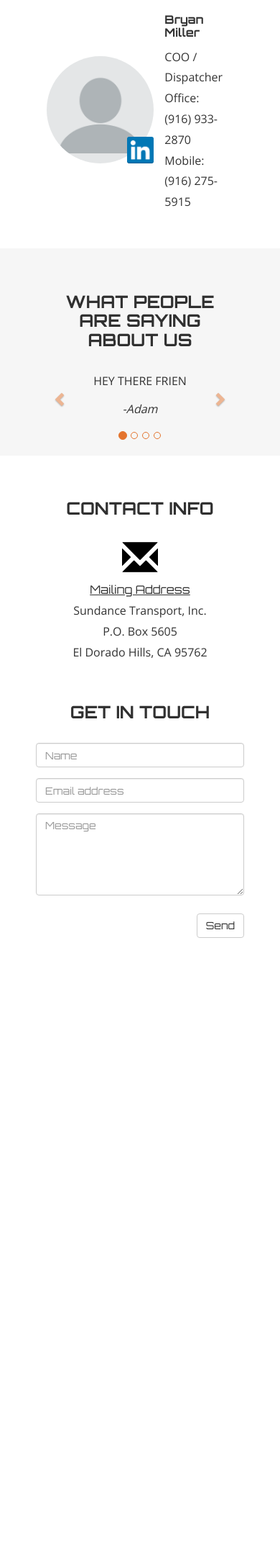
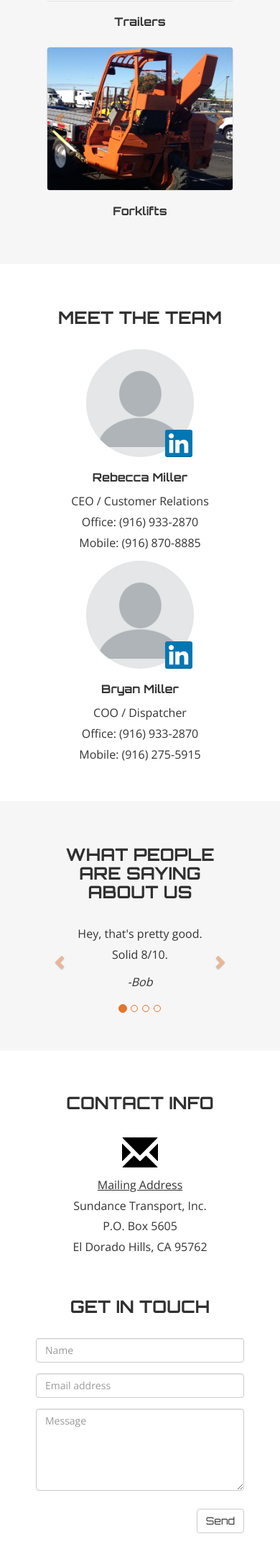
Before and after one commit to Babaganoosh76/Sundance-Transport-Website, a PHP site: page / in a window 390 px wide. Shown: the part 3937-6107 px from the top of the page at 72% size. Before the commit the page ends 5240 px from the top, so only its background shows below. Run offline with PHP 8.4, Linux system fonts and the light colour scheme; some libraries are stand-ins or nearby versions.

Commit message:
Finishing touches!

```diff
--- a/index.html
+++ b/index.html
@@ -245,24 +245,19 @@
         </div>
       </a>
     </div>
-
     <div class="collapse navbar-collapse" id="myNavbar">
       <ul class="nav navbar-nav">
         <li><a href="#services">SERVICES</a></li>
         <li><a href="#about">ABOUT US</a></li>
         <li><a href="#subhaul">SUBHAUL INFO</a></li>
         <li><a href="#equipment">EQUIPMENT</a></li>
+        <li><a href="#team">MEET THE TEAM</a></li>
         <li><a href="#testimonials">TESTIMONIALS</a></li>
-        <li><a href="#team">MEET THE TEAM</a></li>
-        <li><a href="#contact">CONTACT US</a></li>
+        <li><a href="#footer">CONTACT US</a></li>
       </ul>
     </div>
   </div>
 </nav>
-
-<div id="bgImg">
-  <img src="pics/header.jpg">
-</div>
 
 <div id="banner" class="col-sm-3 hidden-xs">
   <div id="visible">
@@ -283,9 +278,9 @@
           <li><a href="#about">ABOUT US</a></li>
           <li><a href="#subhaul">SUBHAUL INFO</a></li>
           <li><a href="#equipment">EQUIPMENT</a></li>
+          <li><a href="#team">MEET THE TEAM</a></li>
           <li><a href="#testimonials">TESTIMONIALS</a></li>
-          <li><a href="#team">MEET THE TEAM</a></li>
-          <li><a href="#contact">CONTACT US</a></li>
+          <li><a href="#footer">CONTACT US</a></li>
         </ul>
       </div>
     </nav>
@@ -304,7 +299,6 @@
   <div class="col-sm-3"></div>
   <div class="col-sm-9">
     <h2>SERVICES</h2>
-    <br>
     <div class="row slideanim slide">
       <div class="col-sm-4">
         <span class="glyphicon glyphicon-resize-horizontal"></span>
@@ -322,7 +316,6 @@
         <p>All of our trucks can carry piggy-back forklifts</p>
       </div>
     </div>
-    <br><br>
     <div class="row slideanim slide">
       <div class="col-sm-4">
         <span class="glyphicon glyphicon-certificate"></span>
@@ -408,7 +401,7 @@
 </div>
 
 <!-- Equipment -->
-<!-- <div id="equipment" class="container-fluid text-center bg-grey">
+<div id="equipment" class="container-fluid text-center bg-grey">
   <div class="row text-center">
     <div class="col-sm-3"></div>
     <div class="col-sm-9">
@@ -502,7 +495,7 @@
       </div>
     </div>
   </div>
-</div> -->
+</div>
 
 <!-- Meet the Team -->
 <div id="team" class="container-fluid bg-white">
@@ -510,26 +503,26 @@
     <div class="col-sm-3"></div>
     <div class="col-sm-9 text-center">
       <h2>Meet the Team</h2>
-      <div class="col-sm-6 profile">
-       <div class="col-sm-4 profpic">
+      <div class="col-sm-6 col-xs-12 profile">
+       <div class="col-sm-4 col-xs-12 profpic">
           <img src="pics/blank-profile-picture.png">
           <a href="https://www.linkedin.com/in/rebecca-miller-905b8714" target="_blank">
             <img src="pics/linkedin.png" id="linkedin">
           </a>
         </div>
-        <div class="col-sm-8">
+        <div class="col-sm-8 col-xs-12">
           <h3>Rebecca Miller</h3>
           <p>CEO / Customer Relations<br>Office: (916) 933-2870<br>Mobile: (916) 870-8885</p>
         </div>
       </div>
-      <div class="col-sm-6 profile">
-        <div class="col-sm-4 profpic">
+      <div class="col-sm-6 col-xs-12 profile">
+        <div class="col-sm-4 col-xs-12 profpic">
           <img src="pics/blank-profile-picture.png">
           <a href="https://www.linkedin.com/in/bryan-miller-1643506a" target="_blank">
             <img src="pics/linkedin.png" id="linkedin">
           </a>
         </div>
-        <div class="col-sm-8">
+        <div class="col-sm-8 col-xs-12 ">
           <h3>Bryan Miller</h3>
           <p>COO / Dispatcher<br>Office: (916) 933-2870<br>Mobile: (916) 275-5915</p>
         </div>
@@ -544,26 +537,26 @@
   <div class="col-sm-9">
     <h2>What People Are Saying About Us</h2>
     <div id="myCarousel" class="carousel slide" data-ride="carousel">
-      <!-- Wrapper for slides -->
+
       <div class="carousel-inner" role="listbox">
         <div class="item active">
-          <p>HEY THERE FRIEN</p>
-          <p><i>-Adam</i></p>
+          <p>Hey, that's pretty good.<br>Solid 8/10.</p>
+          <p><i>-Bob</i></p>
         </div>
         <div class="item">
-          <p>IT'S ME</p>
-          <p><i>-Adam</i></p>
+          <p>I'm speechless<br>I don't even know what to say</p>
+          <p><i>-Jerry</i></p>
         </div>
         <div class="item">
-          <p>YOUR CONSCIENCE</p>
-          <p><i>-Adam</i></p>
+          <p>Fan-f*ckin-tastic.<br>'Nuff said.</p>
+          <p><i>-Dude</i></p>
         </div>
         <div class="item">
-          <p>AYYYYYYYY</p>
-          <p><i>-Adam</i></p>
+          <p>AYYYYYYYY<br>LMAO</p>
+          <p><i>-Joe</i></p>
         </div>
       </div>
-      <!-- Left and right controls -->
+
       <a class="left carousel-control" href="#myCarousel" role="button" data-slide="prev">
         <span class="glyphicon glyphicon-chevron-left" aria-hidden="true"></span>
         <span class="sr-only">Previous</span>
@@ -572,7 +565,7 @@
         <span class="glyphicon glyphicon-chevron-right" aria-hidden="true"></span>
         <span class="sr-only">Next</span>
       </a>
-      <!-- Indicators -->
+
       <ol class="carousel-indicators">
         <li data-target="#myCarousel" data-slide-to="0" class="active"></li>
         <li data-target="#myCarousel" data-slide-to="1"></li>
@@ -584,9 +577,9 @@
 </div>
 
 <!-- Contact Us -->
-<div id="contact" class="container-fluid bg-white">
+<div id="footer" class="container-fluid bg-white">
   <div class="row">
-    <div id="mail" class="col-sm-6 text-center">
+    <div id="contact" class="col-sm-6 text-center">
       <h2>Contact Info</h2>
       <span class="glyphicon glyphicon-envelope logo-small"></span>
       <p><u>Mailing Address</u><br>Sundance Transport, Inc.<br>P.O. Box 5605<br>El Dorado Hills, CA 95762</p>
--- a/resize.js
+++ b/resize.js
@@ -1,15 +1,15 @@
 var hw, hh, hp;
 
-$(window).on("load resize", function(){
-	hw = $('#title').width();
-	hh = hw/8;
-	hp = hh/2;
-	// $('#title').height(hh);
-	$('#title').css({"padding": + hp +"px 25px"});
-});
+// $(window).on("load resize", function(){
+// 	hw = $('#title').width();
+// 	hh = hw/8;
+// 	hp = hh/2;
+// 	// $('#title').height(hh);
+// 	$('#title').css({"padding": + hp +"px 25px"});
+// });
 
 function getVisible() {
-    var $el = $('#contact'),
+    var $el = $('#footer'),
         scrollTop = $(this).scrollTop(),
         scrollBot = scrollTop + $(this).height(),
         elTop = $el.offset().top,
--- a/style.css
+++ b/style.css
@@ -36,6 +36,12 @@ p {
 p i {
 	font-family: 'Open Sans', sans-serif;
 }
+u {
+	font-family: 'Open Sans', sans-serif;
+}
+input, textarea {
+	font-family: 'Open Sans', sans-serif;
+}
 .bg-grey {
 	background-color: #f6f6f6;
 }
@@ -44,16 +50,6 @@ p i {
 }
 .container-fluid {
 	padding: 40px 50px;
-}
-
-#bgImg {
-	width: 100%;
-	z-index: -1;
-	position: fixed;
-}
-#bgImg img {
-	z-index: -1;
-	width: 100%;
 }
 
 #banner {
@@ -76,7 +72,7 @@ p i {
 }
 .navbar {
 	margin: 0;
-	background-color: inherit;
+	background-color: #000000;
 	z-index: 9;
 	font-size: 14px;
 	border: 0;
@@ -96,6 +92,23 @@ p i {
 	background-color: #ffffff;
 }
 
+.navbar-toggle {
+	border: 0;
+}
+
+.navbar-default .navbar-toggle:hover, .navbar-default .navbar-toggle:focus {
+	background-color: #000000;
+}
+
+.navbar-default .navbar-nav li a {
+	color: #ffffff;
+}
+
+.navbar-default .navbar-nav li a:hover, .navbar-default .navbar-nav li a:focus, .navbar-default .navbar-nav .active a {
+	color: #000000;
+	background-color: #ffffff;
+}
+
 .navbar-fixed-top {
 	padding: 5px;
 }
@@ -108,49 +121,34 @@ p i {
 }
 
 #title {
-	background-color: rgba(0,0,0,0);
-	background-repeat: no-repeat;
-	background-attachment: fixed;
-	background-size: 100%;
+	background-image: url('pics/header.jpg');
+	background-position: center;
+	background-size: cover;
 	height: 300px;
-	/*background-color: #f4511e;*/
 	color: #ffffff;
 	padding: 100px 25px;
 }
-
-#subhaul li a {
-	font-family: Arial, "Helvetica Neue", Helvetica, sans-serif;
-}
-/*.jumbotron {
-	background-color: rgba(0,0,0,0);
-	background-repeat: no-repeat;
-	background-attachment: fixed;
-	background-size: 100%;
-	color: #ffffff;
-	padding: 100px 25px;
-}*/
 
 #services .glyphicon {
 	color: #e4742e;
 	font-size: 50px;
 }
 
-#contact .glyphicon {
-	color: #000000;
-	font-size: 50px;
+#services .row {
+	padding: 25px 0px;
 }
 
-.form-group {
-	padding: 0px;
+#subhaul li a {
+	font-family: Arial, "Helvetica Neue", Helvetica, sans-serif;
 }
 
-#message {
-	margin-bottom: 25px;
+#testimonials {
+	padding-bottom: 70px;
 }
 
 .thumbnail {
-	/*width: 300px;
-	height: 200px;*/
+	/*width: 300px;*/
+	height: 200px;
 	display: flex;
 	justify-content: center;
 	align-items:center;
@@ -163,10 +161,12 @@ p i {
 
 .profpic {
 	padding: 0;
-	max-width: 150px;
+	/*max-width: 150px;*/
 }
 .profpic img{
 	width: 100%;
+	max-width: 150px;
+	max-height: 150px;
 	border-radius: 50%;
 }
 .profile {
@@ -175,6 +175,7 @@ p i {
 	justify-content: center;
 	align-items:center;
 	overflow: hidden;
+	padding: 10px 0px;
 }
 #linkedin {
 	position: absolute;
@@ -185,6 +186,23 @@ p i {
 }
 #linkedin:hover {
 	opacity: 0.8;
+}
+
+#footer .glyphicon {
+	color: #000000;
+	font-size: 50px;
+}
+
+#contact h2{
+	padding-bottom: 25px;
+}
+
+.form-group {
+	padding: 0px;
+}
+
+#message {
+	margin-bottom: 25px;
 }
 
 .carousel-control.right, .carousel-control.left {
@@ -202,20 +220,63 @@ p i {
 	background-color: #e4742e;
 }
 
+/* SMALL */
 @media screen and (max-width: 768px) {
 	.col-sm-4 {
 		text-align: center;
 		margin: 25px 0;
 	}
-	.btn-lg {
-		width: 100%;
-		margin-bottom: 35px;
+	#title {
+		text-align: center;
+		position: relative;
+		top: 50px;
+		height: 250px;
+		padding-top: 50px;
 	}
-	#bgImg {
-		width: 100%;
-		height: 100%;
-		top: 50px;
-		position: absolute;
+	#services h2 {
+		margin-top: 50px;
+		margin-bottom: 0;
+	}
+	#services .row {
+		padding: 0;
+	}
+	.profile {
+		justify-content: flex-start;
+		padding-left: 20%;
+	}
+	#linkedin {
+		width: auto;
+		height: 25%;
+		right: 10%;
+	}
+	#contact h2 {
+		padding-bottom: 0;
 	}
 }
+
+/* EXTRA SMALL */
 @media screen and (max-width: 480px) {
+	#title {
+		padding: 25px 10px;
+	}
+	.profile {
+		display: inline;
+		text-align: center;
+		padding: 0;
+		width: 100%;
+	}
+	.profpic {
+		display: flex;
+		justify-content: center;
+		align-items:center;
+		margin: auto;
+	}
+	#linkedin {
+		width: auto;
+		height: 25%;
+		right: 25%;
+	}
+	/*.profpic img {
+		width: 150px;
+	}*/
+}
```
Also changed, not shown: Services.txt (added, +11 -0 lines).
